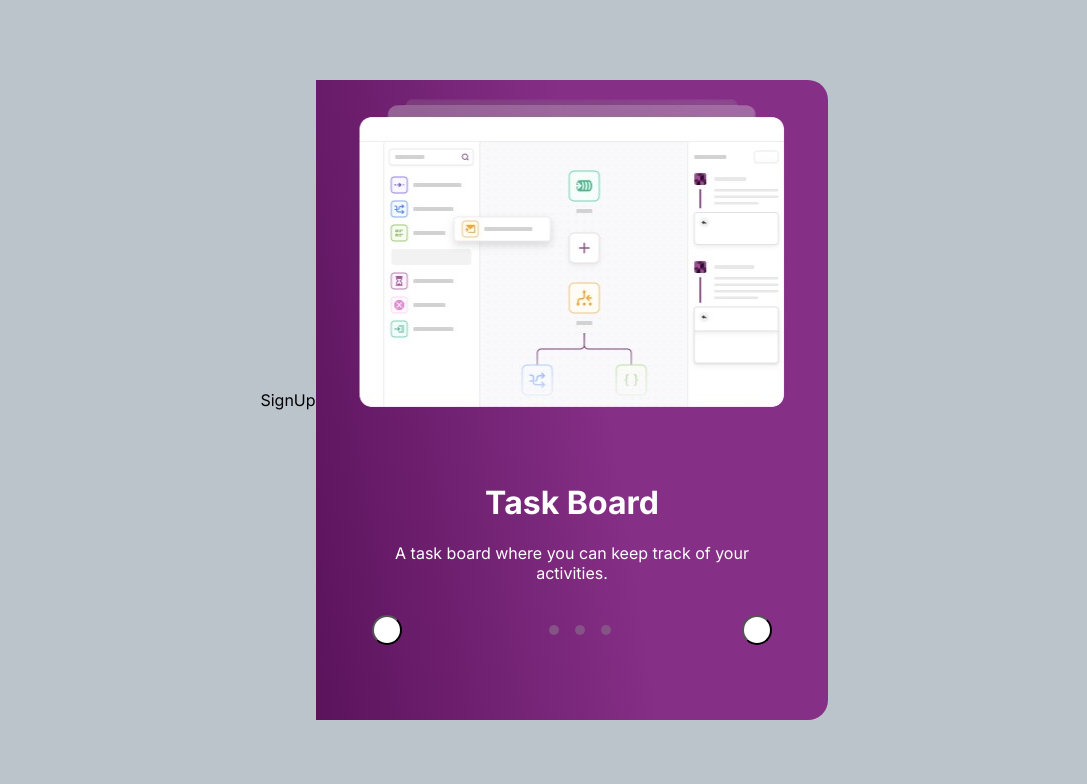
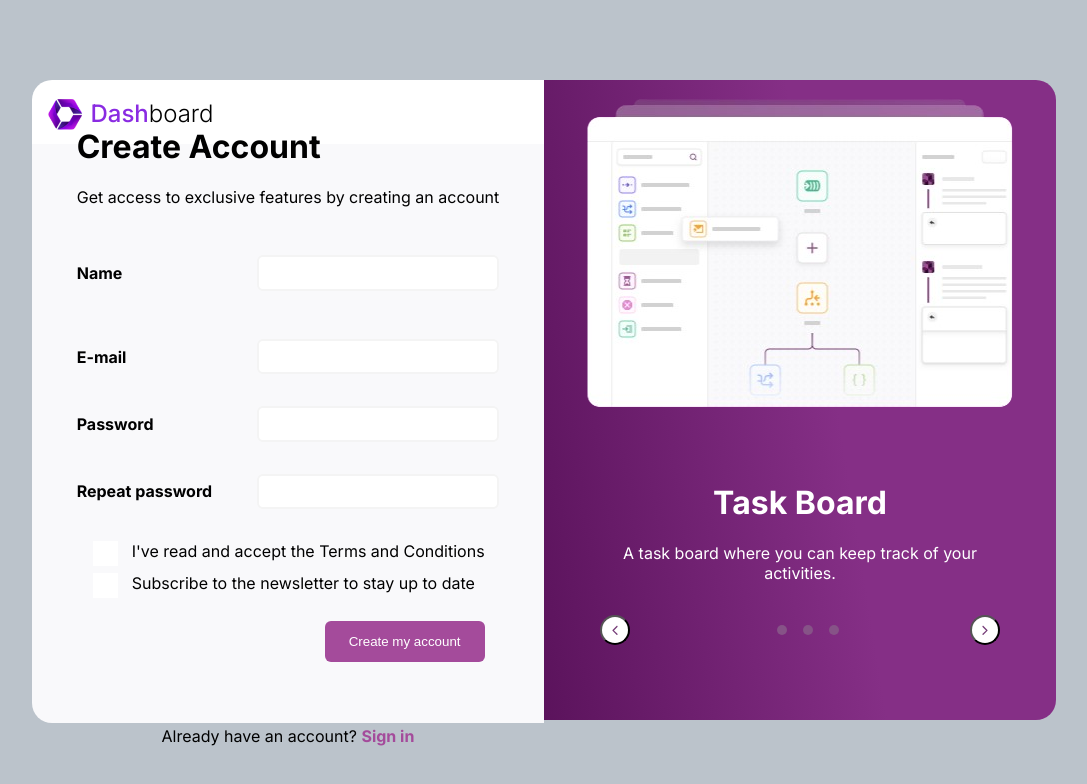
Before and after one commit to nevromantik/Dashboard, a React (Create React App) app: page /signup in a window 1280 px wide. Shown: the top 784 px of the page, without its empty margins (96-1183 px from the left). Built offline with nearby package versions, Linux system fonts and the light colour scheme.

Commit message:
signup component added

```diff
--- a/package.json
+++ b/package.json
@@ -8,6 +8,7 @@
     "@testing-library/user-event": "^13.5.0",
     "react": "^18.2.0",
     "react-dom": "^18.2.0",
+    "react-icons": "^4.9.0",
     "react-router-dom": "^6.12.1",
     "react-scripts": "5.0.1",
     "uniqid": "^5.4.0",
--- a/src/App.css
+++ b/src/App.css
@@ -3,3 +3,76 @@ html, body {
     margin: 0;
     font-family: 'Inter', sans-serif;
   }
+
+
+
+  .container {
+    display: block;
+    position: relative;
+    padding-left: 39px;
+    margin-bottom: 12px;
+    cursor: pointer;
+    font-size: 1rem;
+    -webkit-user-select: none;
+    -moz-user-select: none;
+    -ms-user-select: none;
+    user-select: none;
+  }
+
+  /* Hide the browser's default checkbox */
+  .container input {
+    position: absolute;
+    opacity: 0;
+    cursor: pointer;
+    height: 0;
+    width: 0;
+  }
+
+  /* Create a custom checkbox */
+  .checkmark {
+    position: absolute;
+    top: 0;
+    left: 0;
+    height: 25px;
+    width: 25px;
+    background-color: white;
+  }
+
+  /* On mouse-over, add a grey background color */
+  .container:hover input ~ .checkmark {
+    background-color: white;
+  }
+
+  /* When the checkbox is checked, add a blue background */
+  .container input:checked ~ .checkmark {
+    background-color: #a44b9b;
+  }
+
+  /* Create the checkmark/indicator (hidden when not checked) */
+  .checkmark:after {
+    content: "";
+    position: absolute;
+    display: none;
+  }
+
+  /* Show the checkmark when checked */
+  .container input:checked ~ .checkmark:after {
+    display: block;
+  }
+
+  /* Style the checkmark/indicator */
+  .container .checkmark:after {
+    left: 9px;
+    top: 5px;
+    width: 5px;
+    height: 10px;
+    border: solid white;
+    border-width: 0 3px 3px 0;
+    -webkit-transform: rotate(45deg);
+    -ms-transform: rotate(45deg);
+    transform: rotate(45deg);
+  }
+
+  input:focus {
+    outline: none;
+  }
--- a/src/Components/LoginSignUp/Gallery.js
+++ b/src/Components/LoginSignUp/Gallery.js
@@ -1,6 +1,8 @@
 import React, { useState } from "react";
 import style from "./logingallery.module.css";
 import uniqid from "uniqid";
+import {IoIosArrowBack} from 'react-icons/io';
+import { IoIosArrowForward } from "react-icons/io";
 function Gallery() {
   const [dataGallery, setDataGallery] = useState([
     {
@@ -57,7 +59,7 @@ function Gallery() {
             leftSlide();
           }}
           className={style.galleryBtn1}
-        ></button>
+        ><IoIosArrowBack style={{fontSize:'1.3rem', color: '#763d78'}}/></button>
         <div className={style.galleryTracker}>
           <div className={style.track}>
 
@@ -76,7 +78,7 @@ function Gallery() {
             rightSlide();
           }}
           className={style.galleryBtn2}
-        ></button>
+        ><IoIosArrowForward style={{fontSize:'1.3rem', color: '#763d78'}}/></button>
       </div>
     </div>
   );
--- a/src/Components/LoginSignUp/logingallery.module.css
+++ b/src/Components/LoginSignUp/logingallery.module.css
@@ -9,8 +9,8 @@ display: flex;
 flex-direction: column;
 justify-content: center;
 align-items: center;
--webkit-animation: scale-in-hor-right 2s cubic-bezier(0.250, 0.460, 0.450, 0.940) both;
-	        animation: scale-in-hor-right 2s cubic-bezier(0.250, 0.460, 0.450, 0.940) both;
+-webkit-animation: scale-in-hor-right 0.5s cubic-bezier(0.250, 0.460, 0.450, 0.940) both;
+	        animation: scale-in-hor-right 0.5s cubic-bezier(0.250, 0.460, 0.450, 0.940) both;
 }
 @-webkit-keyframes scale-in-hor-right {
         0% {
@@ -44,6 +44,7 @@ align-items: center;
           opacity: 1;
         }
       }
+
 
 
 .galleryWrap{
@@ -123,3 +124,9 @@ align-items: center;
     background-color: #865387;
     margin-left: 1rem;
 }
+
+.galleryBtn1, .galleryBtn2{
+        display: flex;
+        justify-content: center;
+        align-items: center;
+}
--- a/src/Pages/LoginLayout/Login/Login.js
+++ b/src/Pages/LoginLayout/Login/Login.js
@@ -1,7 +1,9 @@
 import React from "react";
 import style from "./login.module.css";
 import Logo from "../../../Components/Logo";
+import { useNavigate } from "react-router-dom";
 function Login() {
+  const navigate = useNavigate()
   return (
     <div className={style.loginContainer}>
       <header>
@@ -28,17 +30,23 @@ function Login() {
           </div>
           <div className={style.finalFormWrap}>
             <div className={style.rememberMeCheckbox}>
-              <input type="checkbox" id="myCheckbox" />
-              <label for="myCheckbox">Remember me</label>
+            <label class="container">
+                 Remember me
+                  <input type="checkbox"  />
+                  <span class="checkmark"></span>
+                </label>
             </div>
             <div className={style.logBtnWrap}>
-              <button>Log in</button>
+              <button  >Log in</button>
             </div>
           </div>
           <div className={style.signUpWrap}>
             <p>
               Don't have an account?{" "}
-              <span className={style.signUpSpan}>Sign up</span>
+              <span className={style.signUpSpan} onClick={() => {
+
+                navigate('signup')
+              }}>Sign up</span>
             </p>
           </div>
         </form>
--- a/src/Pages/LoginLayout/Login/login.module.css
+++ b/src/Pages/LoginLayout/Login/login.module.css
@@ -84,4 +84,5 @@
 .signUpSpan{
     color: #a44b9b;
     font-weight: 700;
+    cursor: pointer;
 }
--- a/src/Pages/LoginLayout/SignUp/SignUp.js
+++ b/src/Pages/LoginLayout/SignUp/SignUp.js
@@ -1,9 +1,73 @@
-import React from 'react'
+import React from "react";
+import style from "./signup.module.css";
+import Logo from "../../../Components/Logo";
+import { useNavigate } from "react-router-dom";
+function SignUp() {
+  const navigate = useNavigate();
 
-function SignUp() {
   return (
-    <div>SignUp</div>
-  )
+    <div className={style.loginContainer}>
+      <header>
+        <Logo />
+      </header>
+      <main className={style.loginFormWrap}>
+        <form>
+          <h1>Create Account </h1>
+          <p>Get access to exclusive features by creating an account</p>
+          <div className={style.inputEmailWrap}>
+            <label for="name">Name</label>
+            <input type="text" id="name"></input>
+          </div>
+          <div className={style.inputEmailWrap}>
+            <label for="email">E-mail</label>
+            <input type="email" id="email"></input>
+          </div>
+          <div className={style.inputPasswordWrap}>
+            <label for="psw">Password</label>
+            <input type="password" id="psw"></input>
+          </div>
+          <div className={style.inputPasswordWrap}>
+            <label for="psw">Repeat password</label>
+            <input type="password" id="psw"></input>
+          </div>
+
+          <div className={style.finalFormWrap}>
+            <div className={style.rememberMeCheckbox}>
+              <div className={style.checkboxWrap}>
+                <label class="container">
+                  I've read and accept the <span>Terms and Conditions</span>
+                  <input type="checkbox"  />
+                  <span class="checkmark"></span>
+                </label>
+                <label class="container">
+                  Subscribe to the newsletter to stay up to date
+                  <input type="checkbox"  />
+                  <span class="checkmark"></span>
+                </label>
+              </div>
+
+              <div className={style.logBtnWrap}>
+                <button>Create my account</button>
+              </div>
+            </div>
+          </div>
+          <div className={style.signUpWrap}>
+            <p>
+              Already have an account?{" "}
+              <span
+                className={style.signUpSpan}
+                onClick={() => {
+                  navigate("/");
+                }}
+              >
+                Sign in
+              </span>
+            </p>
+          </div>
+        </form>
+      </main>
+    </div>
+  );
 }
 
-export default SignUp
+export default SignUp;
--- a/src/Pages/LoginLayout/SignUp/signup.module.css
+++ b/src/Pages/LoginLayout/SignUp/signup.module.css
@@ -0,0 +1,104 @@
+.loginContainer{
+    height: 80%;
+    width: 40% ;
+}
+
+.loginContainer header{
+    background-color: #ffffff;
+    border-top-left-radius: 20px;
+    height: 5%;
+    padding: 1rem
+
+}
+
+.loginContainer main{
+    background-color: #f9f9fb;border-bottom-left-radius: 20px;
+    height: 90.5%;
+}
+
+.loginFormWrap{
+    display: flex;
+    justify-content: center;
+    align-items: center;
+}
+
+.inputEmailWrap{
+    margin-top: 3rem;
+}
+.inputEmailWrap label , .inputPasswordWrap label{
+    font-weight: 700;
+
+}
+
+.inputEmailWrap, .inputPasswordWrap{
+    display: flex;
+    justify-content: space-between;
+    flex-direction: row;
+    align-items: center;
+    margin-bottom: 2rem;
+}
+.inputEmailWrap input , .inputPasswordWrap input{
+    width: 55%;
+    height: 25px;
+    border-radius: 6px;
+    border: 2px solid #f4f4f4;
+    padding: 0.2rem;
+
+}
+
+.forgotPswWrap{
+    text-align: right;
+    font-weight: 700;
+    color: #835183;
+    margin-bottom: 2rem;
+    border-bottom: 4px solid #f4f4f4;
+
+}
+
+.forgotPswWrap p{
+    margin-bottom: 2rem;
+}
+
+.finalFormWrap{
+    display: flex;
+    justify-content: space-between;
+    align-items: center;
+}
+
+.rememberMeCheckbox label{
+    margin-left: 1rem;
+}
+
+.logBtnWrap button{
+    color: white;
+    border: none;
+    border-radius: 6px;
+    padding: 0.8rem;
+    background-color: #a44b9b;
+    width: 160px;
+    cursor: pointer;
+}
+.signUpWrap{
+    text-align: center;
+    margin-top: 4rem;
+}
+.signUpSpan{
+    color: #a44b9b;
+    font-weight: 700;
+    cursor: pointer;
+}
+.logBtnWrap{
+    display: flex;
+    justify-content: end;
+    align-items: center;
+    margin-top: 1rem;
+}
+
+.checkbox{
+    background-color: #835183;
+}
+
+.checkboxWrap{
+    display: flex;
+    flex-direction: column;
+}
```
Also changed, not shown: 1 other file (tests, documents, lock files or other folders). Lines whose indentation alone changed are shown as unchanged.
